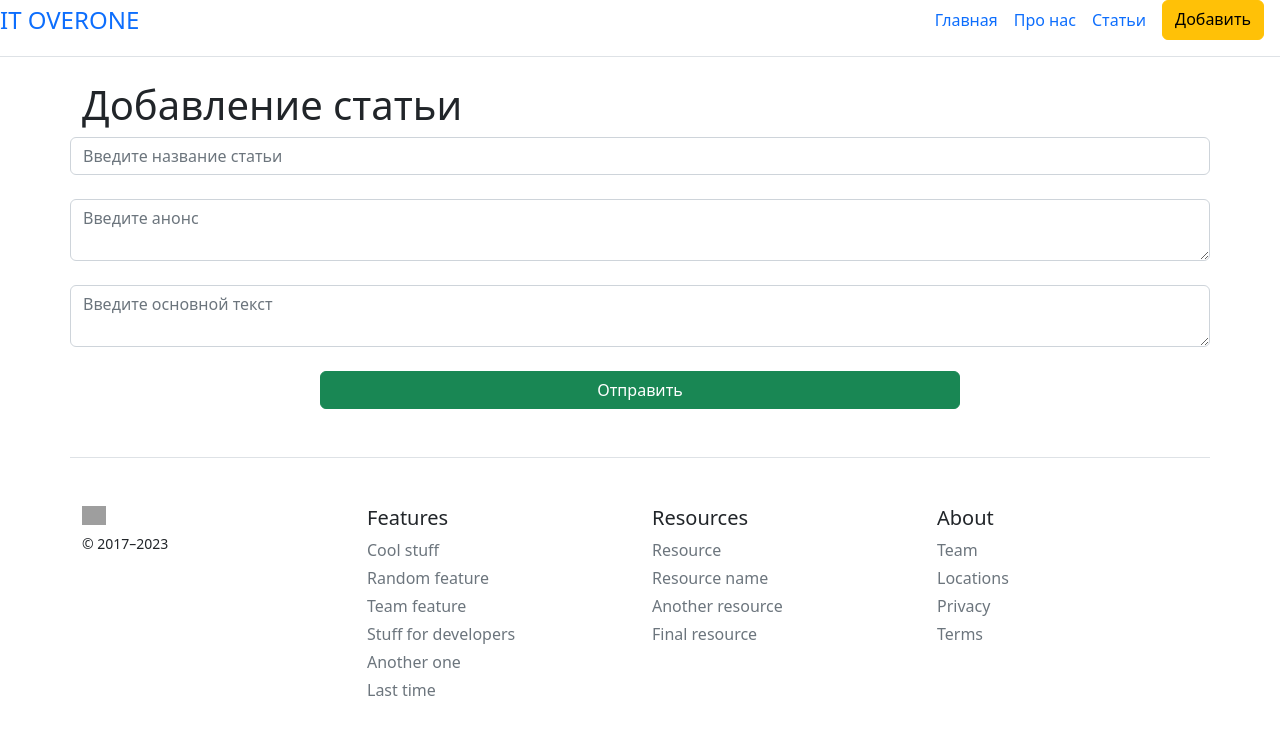
After one commit to TatOver/flaskblog, a Flask app: page /create-article in a window 1280 px wide. The commit adds this page. Shown: the top 735 px of the page. Run offline with Flask 3, Linux system fonts and the light colour scheme; grey boxes are pictures that could not be loaded.

Commit message:
add posts

```diff
--- a/app.py
+++ b/app.py
@@ -1,8 +1,10 @@
-from flask import Flask, render_template, url_for
-from flask.sqlalchemy import SQLAlchemy
+from flask import Flask, render_template, request, redirect
+from flask_sqlalchemy import SQLAlchemy
 from datetime import datetime
+
 app = Flask(__name__)
 app.config['SQLALCHEMY_DATABASE_URI'] = 'sqlite:///blog.db'
+app.config['SQLALCHEMY_TRACK_MODIFICATIONS'] = False
 db = SQLAlchemy(app)
 
 class Article(db.Model):
@@ -13,7 +15,7 @@ class Article(db.Model):
     date = db.Column(db.DateTime, default=datetime.utcnow)
 
     def __repr__(self):
-        return '<Artilce %r' %self.id
+        return '<Artilce %r>' %self.id
 
 
 @app.route('/')
@@ -25,9 +27,34 @@ def index():
 def about():
     return render_template('about.html')
 
-@app.route('/user/<string:name>/<int:id>')
-def user(name,id):
-    return 'User page: ' + name + '-' + str(id)
+@app.route('/posts')
+def posts():
+    articles = Article.query.order_by(Article.date).all()
+    return render_template('posts.html', articles=articles)
 
-if __name__== '__main__':
+# @app.route('/user/<string:name>/<int:id>')
+# def user(name,id):
+#     return 'User page: ' + name + '-' + str(id)
+
+@app.route('/create-article', methods=['POST', 'GET'])
+def create_article():
+    if request.method == 'POST':
+        title = request.form['title']
+        intro = request.form['intro']
+        text = request.form['text']
+
+        article = Article(title=title, intro=intro, text=text)
+
+        try:
+            db.session.add(article)
+            db.session.commit()
+            return redirect('/')
+        except:
+            return 'При добавлении статьи произошла ошибка'
+    else:
+        return render_template('create-article.html')
+
+if __name__ == '__main__':
+    with app.app_context():
+        db.create_all()
     app.run(debug=True)
--- a/templates/base.html
+++ b/templates/base.html
@@ -17,6 +17,8 @@
           <nav class="d-inline-flex mt-2 mt-md-0 ms-md-auto">
             <a class="me-3 py-2 link-body-emphasis text-decoration-none" href="/">Главная</a>
             <a class="me-3 py-2 link-body-emphasis text-decoration-none" href="/about">Про нас</a>
+              <a class="me-3 py-2 link-body-emphasis text-decoration-none" href="/posts">Статьи</a>
+              <a class="me-3 btn btn-warning" href="/create-article">Добавить</a>
           </nav>
         </div>
     {% block body %}{% endblock %}
--- /dev/null
+++ b/templates/create-article.html
@@ -0,0 +1,20 @@
+{% extends 'base.html' %}
+
+{% block title %}
+Создание статьи
+{% endblock %}
+
+{% block body %}
+    <div class="container">
+        <h1>Добавление статьи</h1>
+    </div>
+    <form method="post">
+        <input type="text" name="title" id="title" class="container form-control" placeholder="Введите название статьи"><br>
+        <textarea name="intro" id="intro" class="container form-control" placeholder="Введите анонс"></textarea><br>
+        <textarea name="text" id="text" class="container form-control" placeholder="Введите основной текст"></textarea><br>
+        <div class="d-grid gap-2 col-6 mx-auto">
+            <input type="submit" class="btn btn-success" value="Отправить">
+        </div>
+
+    </form>
+{% endblock %}
```
Also changed, not shown: templates/posts.html (added, +14 -0 lines).
